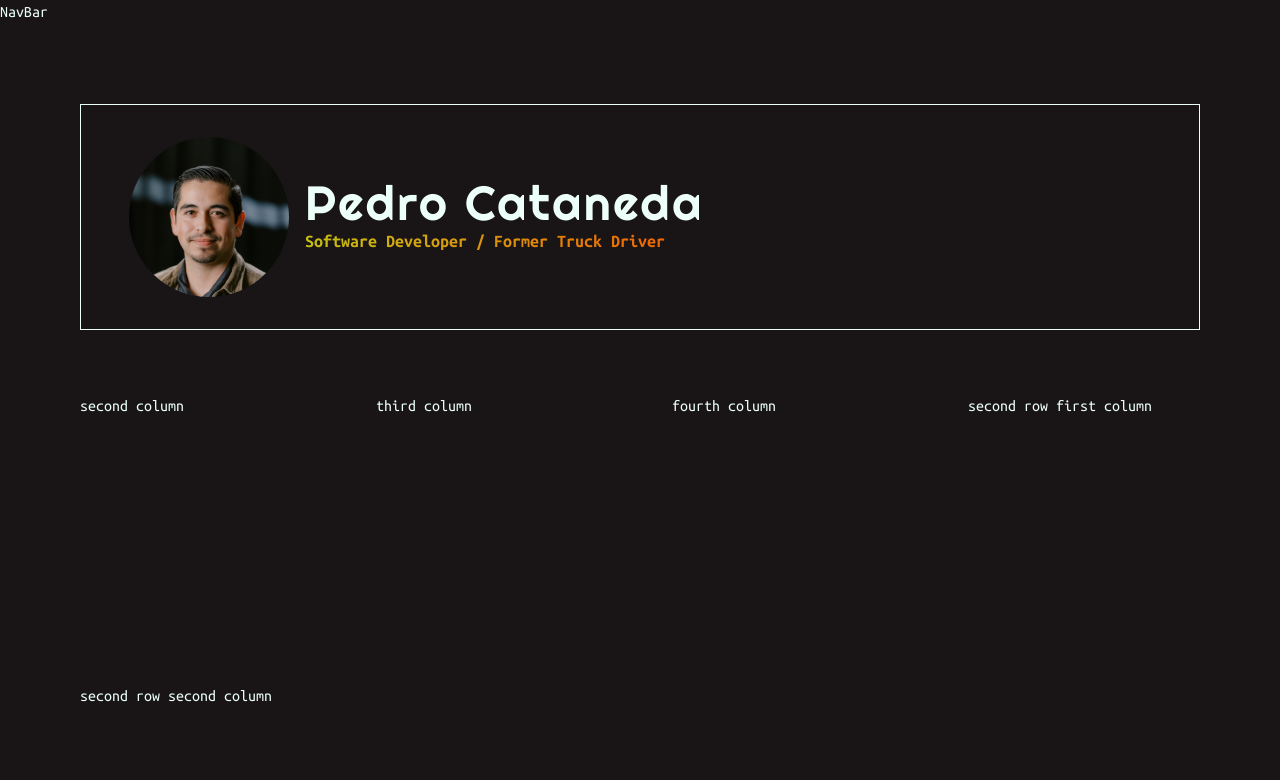
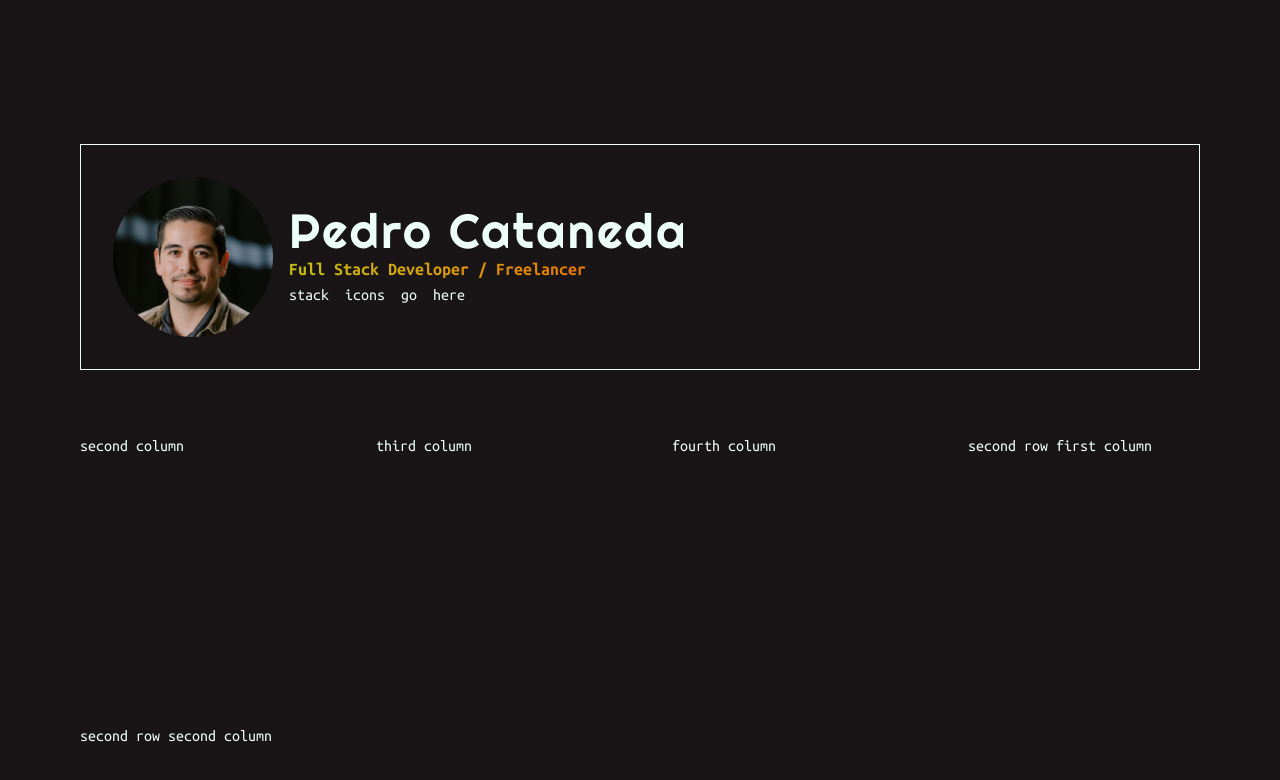
Before and after one commit to rooted92/portfolio-v2, a Next.js app: page / in a window 1280 px wide. Shown: the top 780 px of the page. Built offline with nearby package versions, Linux system fonts and the light colour scheme.

Commit message:
feat: created navbar, fixed copy in main heading

```diff
--- a/app/components/NavBar.tsx
+++ b/app/components/NavBar.tsx
@@ -1,8 +1,45 @@
 import React from 'react'
+import Link from 'next/link'
+import { link } from 'fs'
+
+interface NavBarLink {
+  href: string,
+  icon: string,
+  iconClasses?: string,
+  linkClasses?: string,
+}
 
 const NavBar = () => {
+
+  const links: NavBarLink[] = [
+    {
+      href: '/',
+      icon: 'icon-[tdesign--circle]',
+    },
+    {
+      href: '/',
+      icon: 'icon-[proicons--github]',
+    },
+    {
+      href: '/',
+      icon: 'icon-[line-md--linkedin]',
+    },
+    {
+      href: '/',
+      icon: 'icon-[proicons--pdf]',
+    },
+  ]
+
   return (
-    <div>NavBar</div>
+    <header>
+      <nav className='flex justify-center items-center gap-6 p-8'>
+        {
+          links.map((link, index) => (
+            <Link key={index} href={link.href} className={`text-2xl hover:text-hookersGreen hover:-translate-y-1 ${link.linkClasses} transition-all ease-in`}><i className={`${link.icon} ${link.iconClasses}`} role="img" aria-hidden="true" /></Link>
+          ))
+        }
+      </nav>
+    </header>
   )
 }
 
--- a/app/page.tsx
+++ b/app/page.tsx
@@ -15,17 +15,17 @@ export default function Home() {
       {/* First Row */}
       <div className="col-span-4 flex flex-around gap-4 border border-honeydew p-8">
         <div className="flex items-center justify-center gap-4">
-          <div className="flex flex-col">
-            <Link href={'/'} className="hover:text-hookersGreen hover:-translate-x-1 transition-all ease-in"><i className="icon-[proicons--github] text-3xl" role="img" aria-hidden="true" /></Link>
-            <Link href={'/'} className="hover:text-hookersGreen hover:-translate-x-1 transition-all ease-in"><i className="icon-[line-md--linkedin] text-3xl" role="img" aria-hidden="true" /></Link>
-            <Link href={'/'} className="hover:text-hookersGreen hover:-translate-x-1 transition-all ease-in"><i className="icon-[proicons--pdf] text-3xl" role="img" aria-hidden="true" /></Link>
-          </div>
-
           <div className="flex items-center justify-center gap-4">
             <Image src={"/pedro.jpg"} alt="Photo of Pedro Castaneda" width={2000} height={2000} className="h-40 w-40 object-cover object-top rounded-full" />
             <div className="flex flex-col">
               <h1 className={`${righteous.className} font-bold tracking-wider text-5xl`}>Pedro Cataneda</h1>
-              <p className="text-lg bg-gradient-to-r from-citrine to-persimmon bg-transparent bg-clip-text text-transparent font-semibold">Software Developer / Former Truck Driver</p>
+              <p className="text-lg bg-gradient-to-r from-citrine to-persimmon bg-transparent bg-clip-text text-transparent font-semibold">Full Stack Developer / Freelancer</p>
+              <div className="flex gap-4">
+                <p>stack</p>
+                <p>icons</p>
+                <p>go</p>
+                <p>here</p>
+              </div>
             </div>
           </div>
 
```
